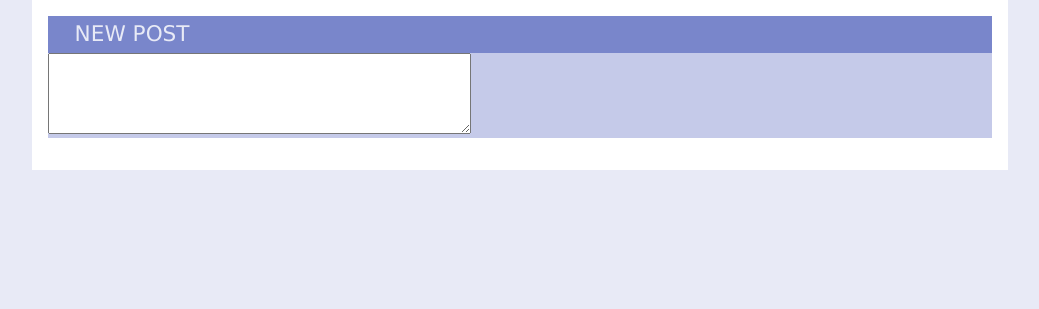
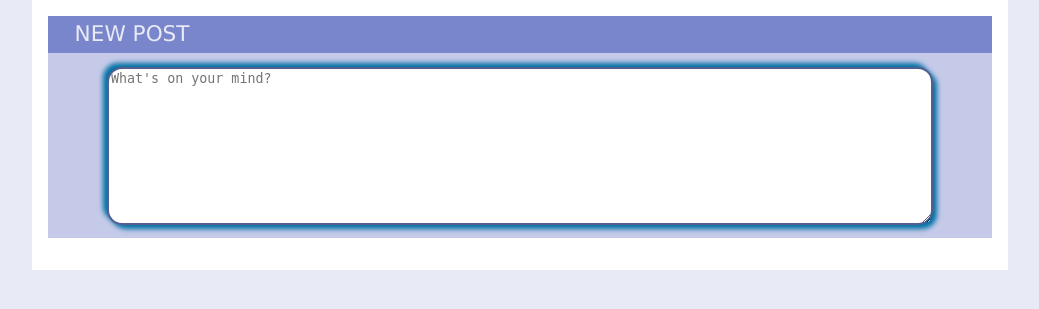
Before and after one commit to itsjustaksh/School, a PHP site: page / in a window 1280 px wide. Shown: the part 158-467 px from the top of the page, without its empty margins (208-1247 px from the left). Run offline with PHP 8.4, Linux system fonts and the light colour scheme.

Commit message:
Small updates to social media home page
SYSC 4504

```diff
--- a/4504/Assignment 1/Aksh_Ravishankar_A01/assets/css/style.css
+++ b/4504/Assignment 1/Aksh_Ravishankar_A01/assets/css/style.css
@@ -97,6 +97,13 @@ label img{
    border-radius: 50%;
 }
 
+
+
 #new_post_input{
-   resize: both;
+   resize: vertical;
+   display: block;
+   margin: 1em auto;
+   border: #545e90 2px solid;
+   border-radius: 15px;
+   box-shadow: 4px 4px 5px #0071a5, -4px -4px 5px #0071a5;
 }
--- a/4504/Assignment 1/Aksh_Ravishankar_A01/index.html
+++ b/4504/Assignment 1/Aksh_Ravishankar_A01/index.html
@@ -1,7 +1,7 @@
 <!DOCTYPE html>
 <html lang="en">
-<head >
-   <meta charset="utf-8">
+  <head>
+    <meta charset="utf-8" />
     <title>SYSCBOOK - Main</title>
     <link rel="stylesheet" href="assets/css/reset.css" />
     <link rel="stylesheet" href="assets/css/style.css" />
@@ -26,10 +26,15 @@
         <form>
           <fieldset>
             <legend><p>New Post</p></legend>
-               <textarea name="new-post" id="new_post_input" rows="5" cols="50"></textarea>
+            <textarea
+              name="new-post"
+              id="new_post_input"
+              rows="10"
+              cols="100"
+              placeholder="What's on your mind?"
+            ></textarea>
           </fieldset>
         </form>
-
       </section>
     </main>
   </body>
```
Lines whose indentation alone changed are shown as unchanged.
